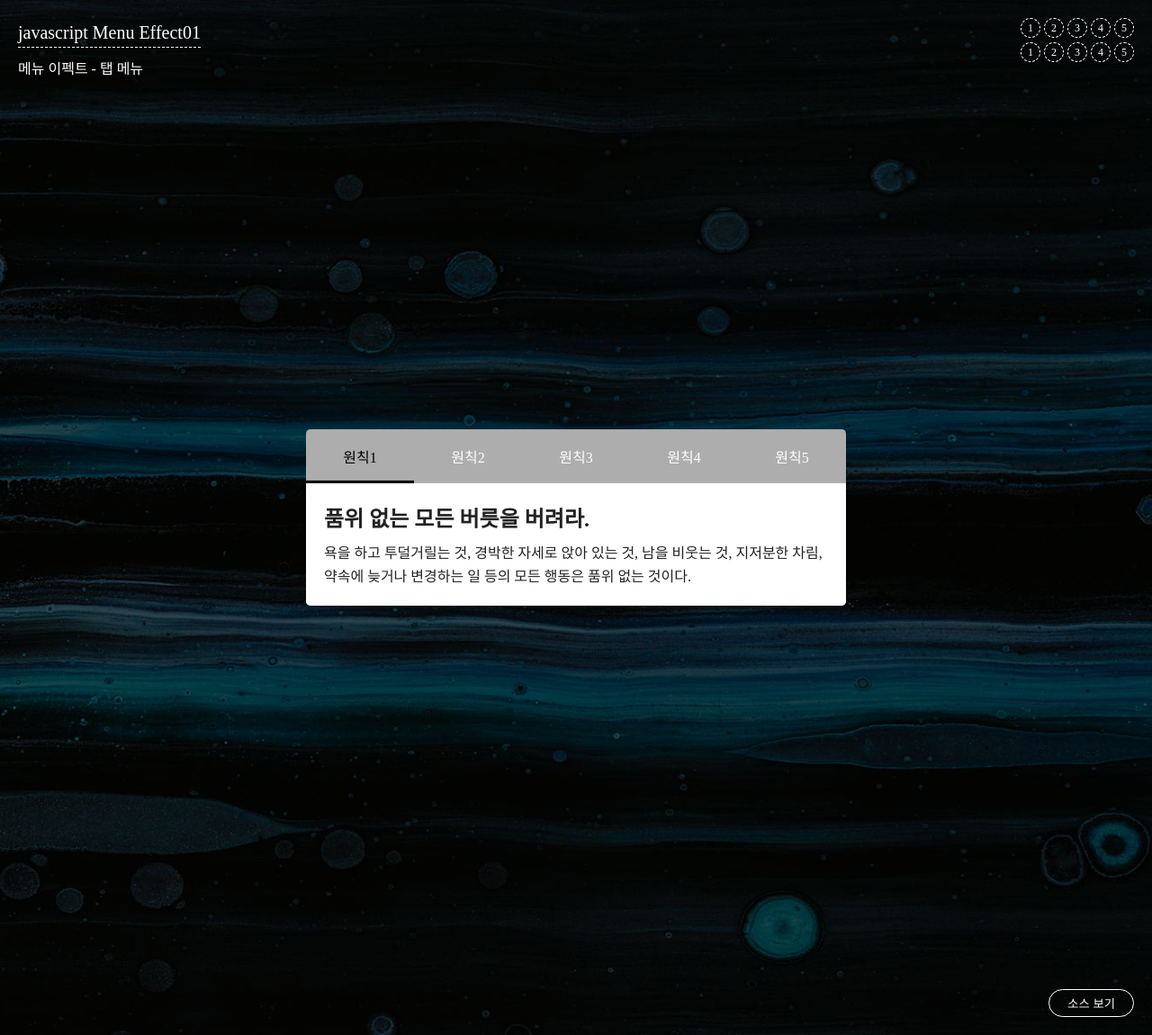
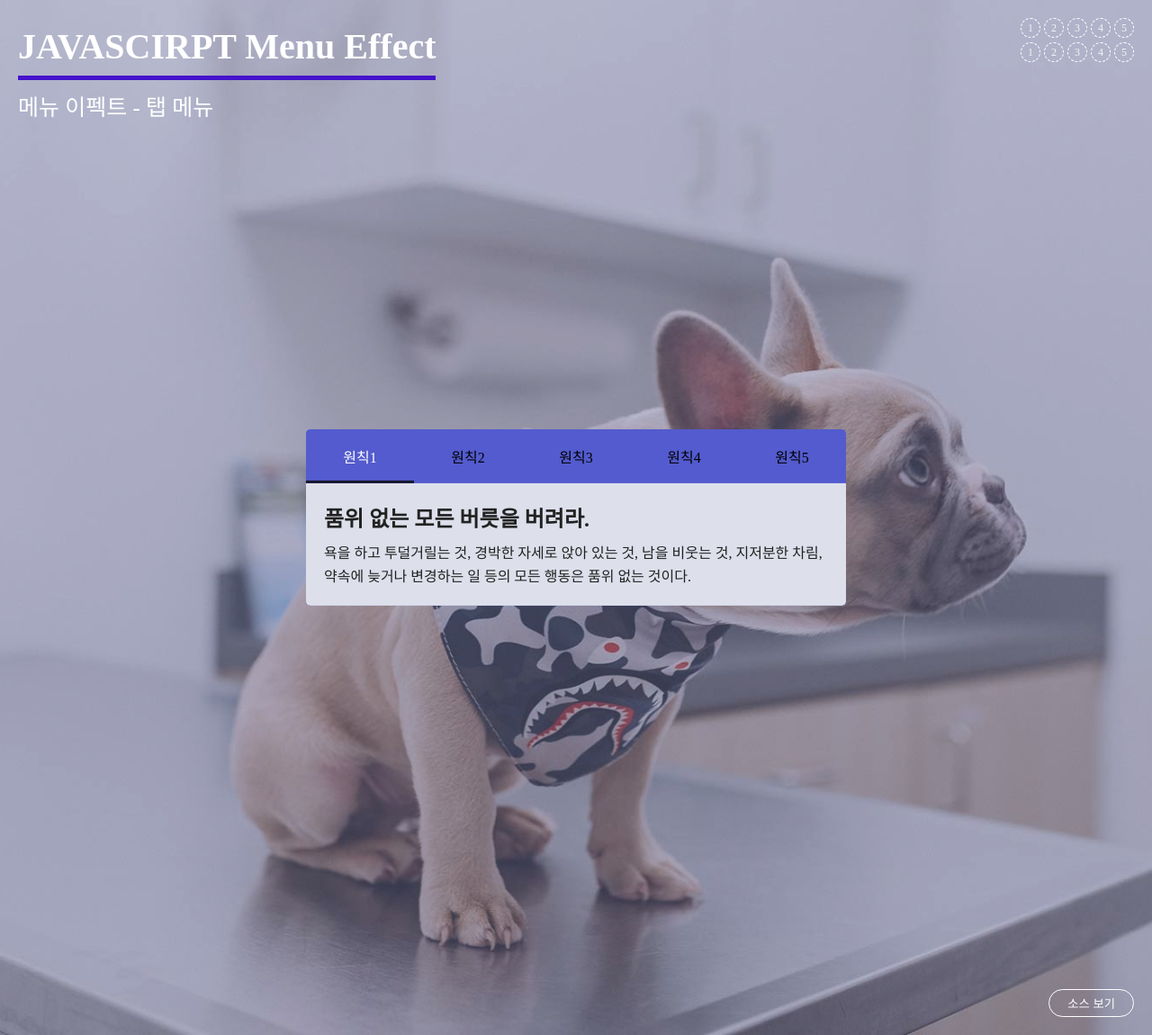
Before and after one commit to Kingjungho/dothome22, a PHP site: page /refer-effect/menuEffect/javascriptME01.html in a window 1280 px wide. Shown: the whole page at 90% size. Run offline with PHP 8.4, Linux system fonts and the light colour scheme; some web fonts are replaced.

Commit message:
2021.09.02

```diff
--- a/refer-effect/assets/css/highlight.css
+++ b/refer-effect/assets/css/highlight.css
@@ -10,9 +10,12 @@
 .hljs {
     display: block;
     overflow-x: auto;
-  padding: .5em;
+    padding: 20px;
     color: #333;
-  background: #f8f8f8
+    background: #f8f8f8;
+    font-family:'NEXONLv2Gothic';
+    line-height: 1.6;
+    font-weight: 500;
   }
 
   .hljs-comment,
--- a/refer-effect/assets/css/style.css
+++ b/refer-effect/assets/css/style.css
@@ -89,7 +89,7 @@
   top: 0;
   width: 100%;
   height: 100vh;
-  background: rgba(0, 0, 0, 0.6);
+  background: rgba(114, 118, 163, 0.466);
   z-index: -1;
 }
 
@@ -286,17 +286,19 @@
 }
 
 .info h1 {
-  font-weight: 300;
-  font-size: 20px;
+  font-weight: 700;
+  font-size: 40px;
   line-height: 1.6;
-  border-bottom: 1px dashed #fff;
+  border-bottom: 5px solid #4413cc;
   margin-bottom: 10px;
   display: inline-block;
+  color: white;
 }
 
 .info p {
-  font-weight: 300;
-  font-size: 16px;
+  font-weight: 500;
+  font-size: 25px;
+  color: white;
 }
 
 .info li {
@@ -307,7 +309,7 @@
 .info li a {
   display: inline-block;
   text-decoration: none;
-  color: #fff;
+  color: #f3f3f3;
   border: 1px dashed #fff;
   border-radius: 50%;
   width: 20px;
@@ -576,3 +578,26 @@
   border-top: 2px solid #667EEA;
   color: #4a5568;
 }
+
+.code-view .view-cont .html {
+  height: 70vh;
+  overflow-y: scroll;
+}
+
+.code-view .view-cont > div {
+  display: none;
+}
+
+.code-view .view-cont > div:nth-child(1) {
+  display: block;
+}
+
+.code-view .view-cont .css {
+  height: 70vh;
+  overflow-y: scroll;
+}
+
+.code-view .view-cont .javascript {
+  height: 70vh;
+  overflow-y: scroll;
+}
--- a/refer-effect/assets/js/custom.js
+++ b/refer-effect/assets/js/custom.js
@@ -16,23 +16,25 @@
    });
 
 
+   //
 
-  //Code tab menu
 
-  const tabBtn1 = document.querySelectorAll(".code-view .view-title li a");
-  const tabCont1 = document.querySelectorAll(".language-html .hljs ");
+   const tabBtn1 = document.querySelectorAll(".code-view .view-title li");
+   const tabCont1 = document.querySelectorAll(".view-cont > div");
 
-  tabBtn1.forEach((element) => {
-   element.addEventListener("click", function(){
+        //1. 버튼을 클릭하면 클릭한 버튼한테 active 추가
+
+        tabBtn1.forEach((element, index) => {
+            element.addEventListener("click", function () {
 
                 tabBtn1.forEach(el => {
                     el.classList.remove("active")
                 });
                 element.classList.add("active")
 
-       tabCont1.forEach( el => {
+                tabCont1.forEach(el => {
                   el.style.display = "none";
               })
-       tabCont1[index].style.display ="block";
+              tabCont1[index].style.display = "block";
           })
       });
--- a/refer-effect/assets/js/default.min.css
+++ /dev/null
@@ -1 +0,0 @@
-.hljs{display:block;overflow-x:auto;padding:.5em;color:#333;background:#f8f8f8}.hljs-comment,.hljs-quote{color:#998;font-style:italic}.hljs-keyword,.hljs-selector-tag,.hljs-subst{color:#333;font-weight:bold}.hljs-number,.hljs-literal,.hljs-variable,.hljs-template-variable,.hljs-tag .hljs-attr{color:#008080}.hljs-string,.hljs-doctag{color:#d14}.hljs-title,.hljs-section,.hljs-selector-id{color:#900;font-weight:bold}.hljs-subst{font-weight:normal}.hljs-type,.hljs-class .hljs-title{color:#458;font-weight:bold}.hljs-tag,.hljs-name,.hljs-attribute{color:#000080;font-weight:normal}.hljs-regexp,.hljs-link{color:#009926}.hljs-symbol,.hljs-bullet{color:#990073}.hljs-built_in,.hljs-builtin-name{color:#0086b3}.hljs-meta{color:#999;font-weight:bold}.hljs-deletion{background:#fdd}.hljs-addition{background:#dfd}.hljs-emphasis{font-style:italic}.hljs-strong{font-weight:bold}
--- a/refer-effect/assets/scss/style.scss
+++ b/refer-effect/assets/scss/style.scss
@@ -123,7 +123,7 @@
         @include content;
         width: 100%;
         height: 100vh;
-        background: rgba(0, 0, 0, 0.6);
+        background: rgba(114, 118, 163, 0.466);
         z-index: -1;
     }
 }
@@ -232,17 +232,19 @@
     }
 
     h1 {
-        font-weight: 300;
-        font-size: 20px;
+        font-weight: 700;
+        font-size: 40px;
         line-height: 1.6;
-        border-bottom: 1px dashed #fff;
+        border-bottom: 5px solid rgb(68, 19, 204);
         margin-bottom: 10px;
         display: inline-block;
+        color: rgb(255, 255, 255);
     }
 
     p {
-        font-weight: 300;
-        font-size: 16px;
+        font-weight: 500;
+        font-size: 25px;
+        color: rgb(255, 255, 255);
     }
 
 
@@ -254,7 +256,7 @@
         a {
             display: inline-block;
             text-decoration: none;
-            color: #fff;
+            color: rgb(243, 243, 243);
             border: 1px dashed #fff;
             border-radius: 50%;
             width: 20px;
@@ -296,13 +298,15 @@
 
 #modal {
     position: fixed;
-	left: 0; top: 0;
-	width: 100%; height: 100vh;
+    left: 0;
+    top: 0;
+    width: 100%;
+    height: 100vh;
     z-index: 1000;
     transform: scale(0);
 
     .modal-bg {
-		background: rgba(0,0,0,0.6);
+        background: rgba(0, 0, 0, 0.6);
         height: 100vh;
         display: flex;
         align-items: center;
@@ -315,10 +319,12 @@
                 font-size: 30px;
                 margin-bottom: 10px;
             }
+
             p {
                 font-weight: 300;
                 line-height: 1.6;
             }
+
             button {
                 float: right;
                 border: 1px solid #000;
@@ -333,41 +339,71 @@
         }
     }
 }
+
 #modal.show {
     animation: unfoldIn 1s ease forwards;
 }
+
 @keyframes unfoldIn {
-  0%   {transform:scaley(0.005) scalex(0);}
-  50%  {transform:scaley(0.005) scalex(1);}
-  100% {transform:scaley(1) scalex(1);}
+    0% {
+        transform: scaley(0.005) scalex(0);
+    }
+
+    50% {
+        transform: scaley(0.005) scalex(1);
+    }
+
+    100% {
+        transform: scaley(1) scalex(1);
+    }
 }
 
 #modal.show.hide {
     animation: unfoldOut 1s ease forwards;
 }
+
 @keyframes unfoldOut {
-  0%   {transform:scaley(1) scalex(1);}
-  50%  {transform:scaley(0.005) scalex(1);}
-  100% {transform:scaley(0.005) scalex(0);}
+    0% {
+        transform: scaley(1) scalex(1);
+    }
+
+    50% {
+        transform: scaley(0.005) scalex(1);
+    }
+
+    100% {
+        transform: scaley(0.005) scalex(0);
+    }
 }
 
 #modal.show .modal-bg .modal-cont {
-  transform:scale(0);
-  animation:zoomIn 0.5s 0.8s ease forwards;
+    transform: scale(0);
+    animation: zoomIn 0.5s 0.8s ease forwards;
 }
 
 #modal.show.hide .modal-bg .modal-cont {
-  transform:scale(0);
-  animation:zoomOut 0.5s ease forwards;
+    transform: scale(0);
+    animation: zoomOut 0.5s ease forwards;
 }
 
 @keyframes zoomIn {
-  0% {transform:scale(0)}
-  100% {transform:scale(1)}
+    0% {
+        transform: scale(0)
     }
+
+    100% {
+        transform: scale(1)
+    }
+}
+
 @keyframes zoomOut {
-  0% {transform:scale(1)}
-  100% {transform:scale(0)}
+    0% {
+        transform: scale(1)
+    }
+
+    100% {
+        transform: scale(0)
+    }
 }
 
 
@@ -375,7 +411,7 @@
 .code-view {
     background: #fff;
     width: 60vw;
-    border:1px solid #f2f2f2;
+    border: 1px solid #f2f2f2;
     border-radius: 10px;
     overflow: hidden;
 
@@ -385,6 +421,7 @@
         .dot {
             padding: 3px 10px 3px 8px;
         }
+
         span {
             width: 12px;
             height: 12px;
@@ -392,18 +429,22 @@
             border-radius: 50%;
             margin: 0 2px;
         }
-        span:nth-child(1){
+
+        span:nth-child(1) {
             background-color: #f56565;
         }
-        span:nth-child(2){
+
+        span:nth-child(2) {
             background-color: #f6e05e;
         }
-        span:nth-child(3){
+
+        span:nth-child(3) {
             background-color: #48bb78;
         }
     }
+
     .view-title {
-        border:1px solid #f2f2f2;
+        border: 1px solid #f2f2f2;
         padding: 0 10px;
 
         li {
@@ -417,10 +458,34 @@
                 margin: 0 5px;
                 display: inline-block;
             }
+
             &.active a {
                 border-top: 2px solid #667EEA;
                 color: #4a5568;
             }
         }
     }
+ .view-cont {
+
+        .html {
+            height: 70vh;
+            overflow-y: scroll
         }
+
+        > div {
+            display: none;
+        }
+
+        > div:nth-child(1){
+            display: block;
+        }
+        .css {
+            height: 70vh;
+            overflow-y: scroll
+        }
+        .javascript {
+            height: 70vh;
+            overflow-y: scroll
+        }
+    }
+}
--- a/refer-effect/menuEffect/javascriptME01.html
+++ b/refer-effect/menuEffect/javascriptME01.html
@@ -1,5 +1,6 @@
 <!DOCTYPE html>
 <html lang="ko">
+
 <head>
     <meta charset="UTF-8">
     <meta http-equiv="X-UA-Compatible" content="IE=edge">
@@ -10,7 +11,7 @@
     <style>
         #tab-menu {
             max-width: 600px;
-            background: rgb(173, 173, 173);
+            background: rgb(83, 91, 206);
             position: absolute;
             left: 50%;
             top: 50%;
@@ -20,44 +21,54 @@
             font-family: 'NEXONLv2Gothic';
             color: #fff;
         }
+
         .tab-btn ul {
             display: flex;
         }
+
         .tab-btn li {
             width: 20%;
             list-style: none;
             text-align: center;
         }
+
         .tab-btn li a {
-            color: #fff;
+            color: rgb(0, 0, 0);
             text-decoration: none;
             padding: 18px 15px 15px 15px;
             display: block;
         }
+
         .tab-btn li.active a {
-            border-bottom: 3px solid #000;
-            color: #000;
+            border-bottom: 3px solid rgb(22, 22, 47);
+            color: rgb(255, 255, 255);
         }
+
         .tab-cont {
-            background: #fff;
+            background: rgb(221, 224, 235);
             padding: 20px;
             color: #222;
         }
-        .tab-cont > div {
+
+        .tab-cont>div {
             display: none;
         }
-        .tab-cont > div:first-child {
+
+        .tab-cont>div:first-child {
             display: block;
         }
-        .tab-cont > div h2 {
+
+        .tab-cont>div h2 {
             margin-bottom: 10px;
         }
-        .tab-cont > div p {
+
+        .tab-cont>div p {
             line-height: 1.6;
         }
     </style>
 </head>
-<body class="bg bg1">
+
+<body class="bg bg2">
     <!-- contents -->
     <main>
         <div id="tab-menu">
@@ -89,7 +100,8 @@
                 </div>
                 <div>
                     <h2>제발 모두에게 사랑받을 생각을 버려라.</h2>
-                    <p>눈치를 보지 말고 비난에 의연하고 무리와 어울리는 것에 목숨을 걸지 마라. 진정한 친구는 두명도 많고 가족의 지지기 모든 것의 기초다. 부정적인 사람과 결별하고 당신보다 나은 사람들과 어울려라.</p>
+                    <p>눈치를 보지 말고 비난에 의연하고 무리와 어울리는 것에 목숨을 걸지 마라. 진정한 친구는 두명도 많고 가족의 지지기 모든 것의 기초다. 부정적인 사람과 결별하고 당신보다 나은
+                        사람들과 어울려라.</p>
                 </div>
             </div>
         </div>
@@ -97,7 +109,7 @@
     <!-- contents -->
     <!-- info -->
     <div class="info">
-        <h1>javascript Menu Effect01</h1>
+        <h1>JAVASCIRPT Menu Effect</h1>
         <p>메뉴 이펙트 - 탭 메뉴</p>
     </div>
     <div class="info right">
@@ -140,18 +152,125 @@
                         </ul>
                     </div>
                     <div class="view-cont">
-<pre><code class="language-html">
-    <div>html code</div>
-    <div>css code</div>
-    <div>javascript code</div>
-                    </div>
-                </div>
+                        <div class="html">
+<pre><code class="language-html">&lt;div id="tab-menu">
+&lt;div class="tab-btn">
+    &lt;ul>
+        &lt;li class="active">&lt;a href="#">원칙1&lt;/a>&lt;/li>
+        &lt;li>&lt;a href="#">원칙2&lt;/a>&lt;/li>
+        &lt;li>&lt;a href="#">원칙3&lt;/a>&lt;/li>
+        &lt;li>&lt;a href="#">원칙4&lt;/a>&lt;/li>
+        &lt;li>&lt;a href="#">원칙5&lt;/a>&lt;/li>
+    &lt;/ul>
+&lt;/div>
+&lt;div class="tab-cont">
+    &lt;div>
+        &lt;h2>품위 없는 모든 버릇을 버려라.&lt;/h2>
+        &lt;p>욕을 하고 투덜거릴는 것, 경박한 자세로 앉아 있는 것, 남을 비웃는 것, 지저분한 차림, 약속에 늦거나 변경하는 일 등의 모든 행동은 품위 없는 것이다.&lt;/p>
+    &lt;/div>
+    &lt;div>
+        &lt;h2>도움을 구하는 데 망설이지 마라.&lt;/h2>
+        &lt;p>묻고 요청하고 찾아가고 부탁하라. 반드시 물에 답을 주고 도움을 주고 반기는 사람이 있다.&lt;/p>
+    &lt;/div>
+    &lt;div>
+        &lt;h2>희생을 할 각오를 해라.&lt;/h2>
+        &lt;p>작은 목표에는 작은 희생이 따르고 큰 목표에는 큰 희생이 따른다. 공부를 위해서는 잠을 포기해야 하고 돈을 모으기 위해서 더 많은 시간을 일해야 한다.&lt;/p>
+    &lt;/div>
+    &lt;div>
+        &lt;h2>기록하고 정리하라.&lt;/h2>
+        &lt;p>투자내역, 정보, 갑자기 생각나 아이디어, 명함, 사이트 암호들, 구매 기록 등을 모두 정리하거나 기억하라, 이것은 재산이여 동시에 당신을 보호한다.&lt;/p>
+    &lt;/div>
+    &lt;div>
+        &lt;h2>제발 모두에게 사랑받을 생각을 버려라.&lt;/h2>
+        &lt;p>눈치를 보지 말고 비난에 의연하고 무리와 어울리는 것에 목숨을 걸지 마라. 진정한 친구는 두명도 많고 가족의 지지기 모든 것의 기초다. 부정적인 사람과 결별하고 당신보다 나은
+            사람들과 어울려라.&lt;/p>
+    &lt;/div>
+&lt;/div>
+&lt;/div>
+</code></pre>
+</div>
+
+<div class="css">
+<pre><code class="language-css">#tab-menu {
+        max-width: 600px;
+        background: rgb(173, 173, 173);
+        position: absolute;
+        left: 50%;
+        top: 50%;
+        transform: translate(-50%, -50%);
+        border-radius: 5px;
+        overflow: hidden;
+        font-family: 'NEXONLv2Gothic';
+        color: #fff;
+    }
+    .tab-btn ul {
+        display: flex;
+    }
+    .tab-btn li {
+        width: 20%;
+        list-style: none;
+        text-align: center;
+    }
+    .tab-btn li a {
+        color: #fff;
+        text-decoration: none;
+        padding: 18px 15px 15px 15px;
+        display: block;
+    }
+    .tab-btn li.active a {
+        border-bottom: 3px solid #000;
+        color: #000;
+    }
+    .tab-cont {
+        background: #fff;
+        padding: 20px;
+        color: #222;
+    }
+    .tab-cont > div {
+        display: none;
+    }
+    .tab-cont > div:first-child {
+        display: block;
+    }
+    .tab-cont > div h2 {
+        margin-bottom: 10px;
+    }
+    .tab-cont > div p {
+        line-height: 1.6;
+    }
+</code></pre>
+</div>
+
+<div class="javascript">
+<pre><code class="language-javascript">const tabBtn = document.querySelectorAll(".tab-btn ul li");
+const tabCont = document.querySelectorAll(".tab-cont > div");
+
+    tabBtn.forEach((element, index) => {
+    element.addEventListener("click", function(){
+
+            tabBtn.forEach( el => {
+                el.classList.remove("active");
+            });
+            element.classList.add("active");
+
+            tabCont.forEach( el => {
+                el.style.display = "none";
+            })
+            tabCont[index].style.display = "block";
+    });})
+
+</pre></code>
+</div>
+
+</div>
+</div>
 
                 <button>닫기</button>
             </div>
         </div>
     </div>
     <!-- //modal -->
+
     <!-- script -->
     <script src="../assets/js/custom.js"></script>
     <script src="../assets/js/highlight.min.js"></script>
@@ -162,19 +281,20 @@
         //1. 버튼을 클릭하면 클릭한 버튼한테 active 추가
 
         tabBtn.forEach((element, index) => {
-            element.addEventListener("click", function(){
+            element.addEventListener("click", function () {
 
                 tabBtn.forEach(el => {
                     el.classList.remove("active")
                 });
                 element.classList.add("active")
 
-                tabCont.forEach( el => {
+                tabCont.forEach(el => {
                     el.style.display = "none";
                 })
-                tabCont[index].style.display ="block";
+                tabCont[index].style.display = "block";
             })
         });
     </script>
 </body>
+
 </html>
```
Also changed, not shown: refer-effect/menuEffect/jqueryME01.html (+1 -1 lines), test.html (added). Lines whose indentation alone changed are shown as unchanged.
